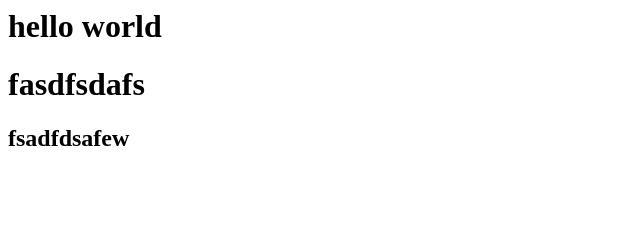
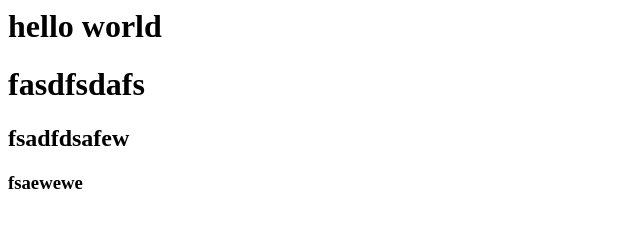
Before and after one commit to saidhassan2032/project-d, a plain HTML site: page index.html in a window 1280 px wide. Shown: the full height of the page, 0-640 px from the left. Drawn offline with Linux system fonts and the light colour scheme.

Commit message:
adding new line

```diff
--- a/index.html
+++ b/index.html
@@ -1,3 +1,4 @@
 <h1>hello world</h1>
 <h1>fasdfsdafs</h1>
 <h2>fsadfdsafew</h2>
+<h3>fsaewewe</h3>
```
